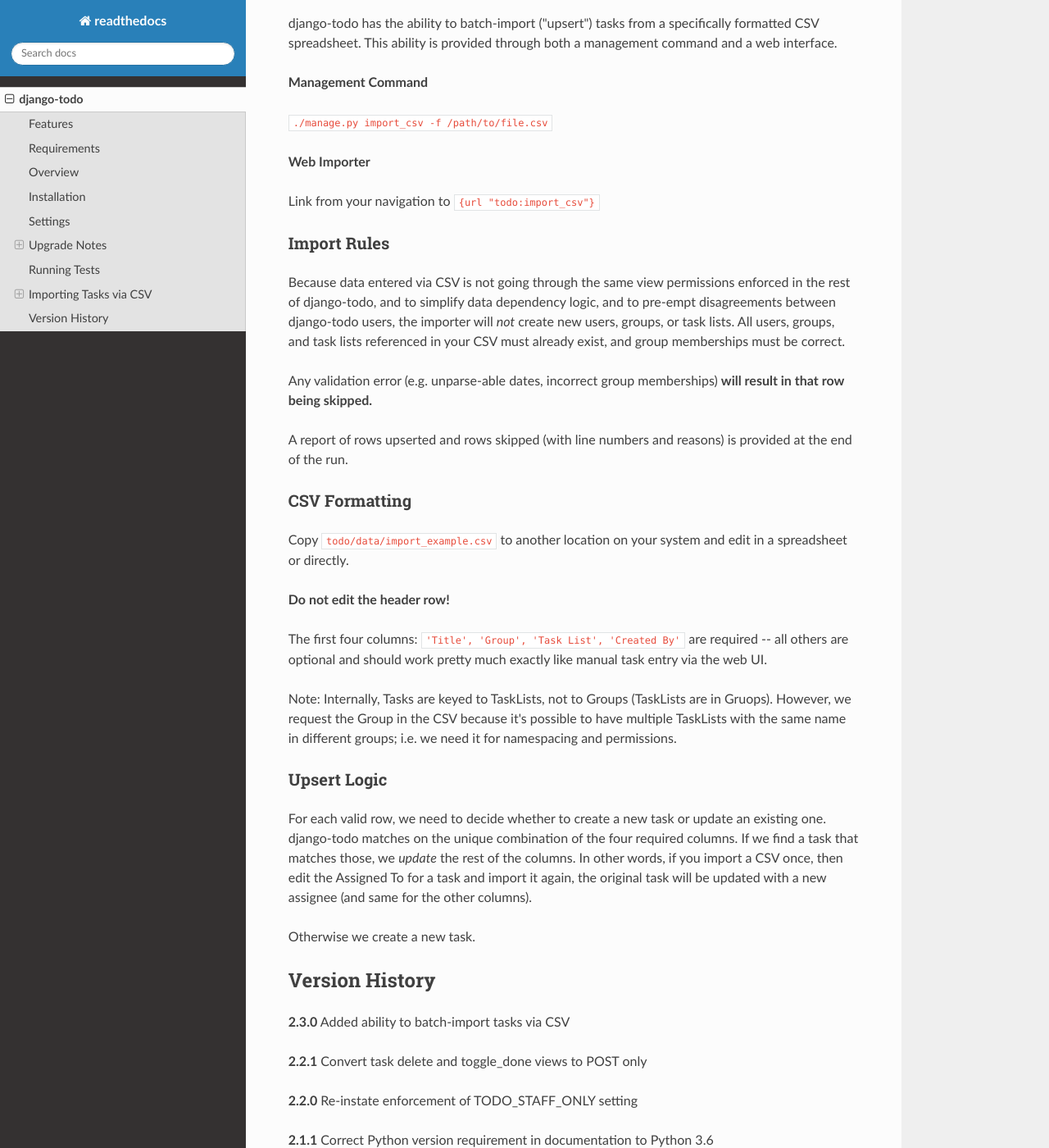
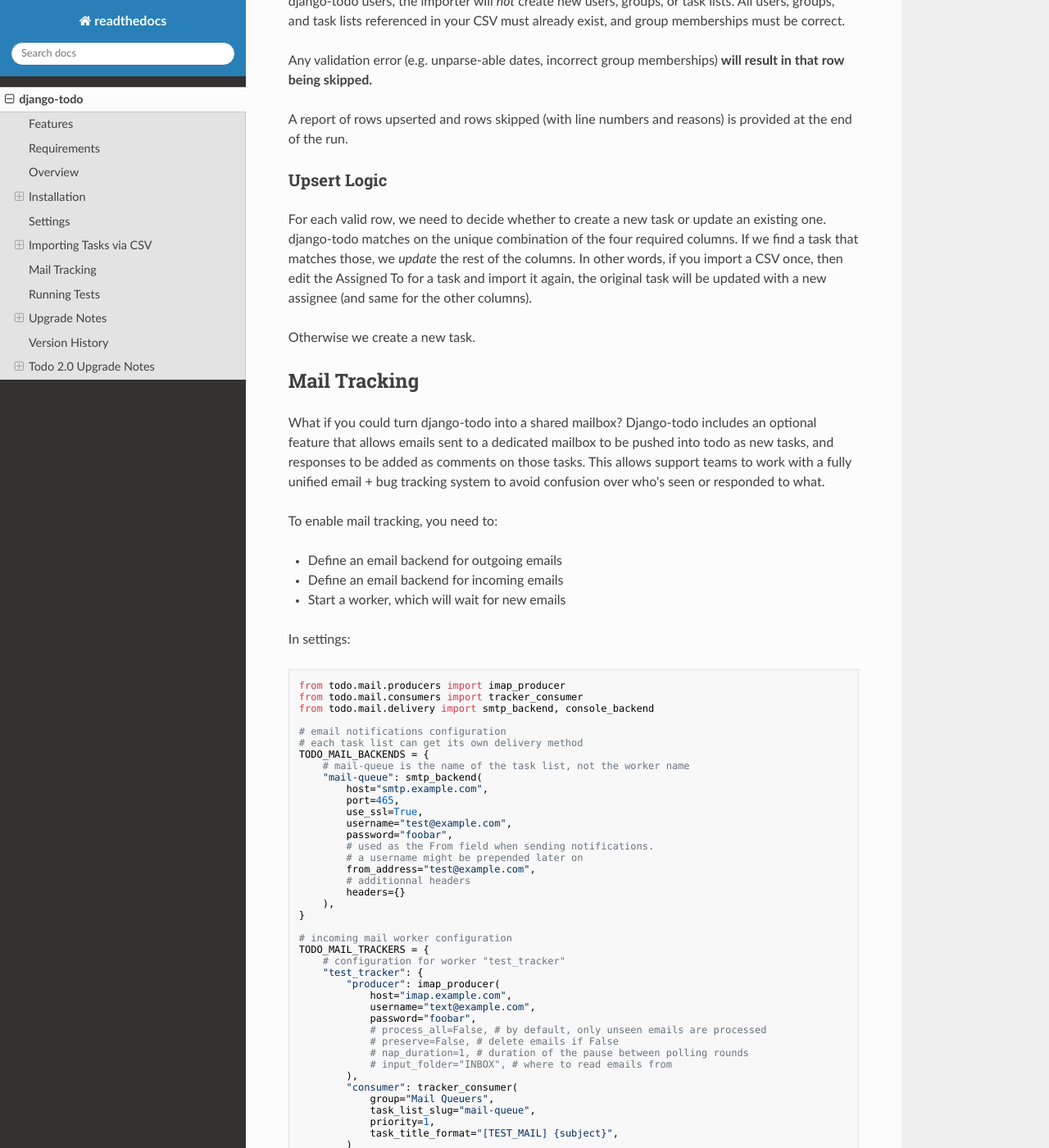
Before and after one commit to shacker/django-todo, an MkDocs documentation site: the page built from docs/index.md, in a window 1280 px wide and 1400 px high, scrolled down 4599 px. Shown: the whole window at 82% size. Built offline with MkDocs 1.6.1, drawn with Linux system fonts in a browser that asks for light colours; nearby versions of some CDN libraries; some of the changed text lies outside the part shown.

Commit message:
Update readme for 2.3 release

````diff
--- a/docs/index.md
+++ b/docs/index.md
@@ -15,6 +15,7 @@
 * Mobile-friendly (work in progress)
 * Separate view for My Tasks (across lists)
 * Batch-import tasks via CSV
+* Integrated mail tracking (unify a task list with an email box)
 
 
 ## Requirements
@@ -24,10 +25,11 @@
 * jQuery (full version, not "slim", for drag/drop prioritization)
 * Bootstrap (to work with provided templates, though you can override them)
 * bleach (`pip install bleach`)
+* django-autocomplete-light (optional, required for task merging)
 
 ## Overview
 
-The assumption is that your organization/publication/company has multiple groups of employees, each with multiple users (where actual users and groups map to Django Users and Groups). Users may belong to multiple groups, and each group can have multiple todo lists.
+We assume that your organization has multiple groups of employees, each with multiple users (where actual users and groups map to Django Users and Groups). Users may belong to multiple groups, and each group can have multiple todo lists.
 
 You must have at least one Group set up in Django admin, and that group must have at least one User as a member. This is true even if you're the sole user of django-todo.
 
@@ -51,10 +53,9 @@
 
 If using your own site, be sure you have jQuery and Bootstrap wired up and working.
 
-django-todo pages that require it will insert additional CSS/JavaScript into page heads,
-so your project's base templates must include:
+django-todo views that require it will insert additional CSS/JavaScript into page heads, so your project's base templates must include:
 
-```
+```jinja
 {% block extrahead %}{% endblock extrahead %}
 {% block extra_js %}{% endblock extra_js %}
 ```
@@ -78,37 +79,45 @@
 
 Add to your settings:
 
-    INSTALLED_APPS = (
-        ...
-        'todo',
-    )
+```
+INSTALLED_APPS = (
+    ...
+    'todo',
+)
+```
 
-Create database tables:
+Migrate in database tables:
 
-	python manage.py migrate todo
+`python manage.py migrate todo`
 
 Add to your URL conf:
 
-	path('todo/', include('todo.urls', namespace="todo")),
+`path('todo/', include('todo.urls', namespace="todo")),`
 
 Add links to your site's navigation system:
 
-    <a href="{% url 'todo:lists' %}">Todo Lists</a>
-    <a href="{% url 'todo:mine' %}">My Tasks</a>
+```
+<a href="{% url 'todo:lists' %}">Todo Lists</a>
+<a href="{% url 'todo:mine' %}">My Tasks</a>
+```
 
 django-todo makes use of the Django `messages` system. Make sure you have something like [this](https://docs.djangoproject.com/en/2.0/ref/contrib/messages/#displaying-messages) (link) in your `base.html`.
 
 Log in and access `/todo`!
 
+### Customizing Templates
+
 The provided templates are fairly bare-bones, and are meant as starting points only. Unlike previous versions of django-todo, they now ship as Bootstrap examples, but feel free to override them - there is no hard dependency on Bootstrap. To override a template, create a `todo` folder in your project's `templates` dir, then copy the template you want to override from django-todo source and into that dir.
+
+### Filing Public Tickets
 
 If you wish to use the public ticket-filing system, first create the list into which those tickets should be filed, then add its slug to `TODO_DEFAULT_LIST_SLUG` in settings (more on settings below).
 
 ## Settings
 
-Optional configuration options:
+Optional configuration params, which can be added to your project settings:
 
-```
+```python
 # Restrict access to ALL todo lists/views to `is_staff` users.
 # If False or unset, all users can see all views (but more granular permissions are still enforced
 # within views, such as requiring staff for adding and deleting lists).
@@ -127,11 +136,161 @@
 # Defaults to "/"
 TODO_PUBLIC_SUBMIT_REDIRECT = 'dashboard'
 
+# additionnal classes the comment body should hold
+# adding "text-monospace" makes comment monospace
+TODO_COMMENT_CLASSES = []
+
+# The following two settings are relevant only if you want todo to track a support mailbox -
+# see Mail Tracking below.
+TODO_MAIL_BACKENDS
+TODO_MAIL_TRACKERS
 ```
 
 The current django-todo version number is available from the [todo package](https://github.com/shacker/django-todo/blob/master/todo/__init__.py):
 
     python -c "import todo; print(todo.__version__)"
+
+## Importing Tasks via CSV
+
+django-todo has the ability to batch-import ("upsert") tasks from a specifically formatted CSV spreadsheet. This ability is provided through both a management command and a web interface.
+
+**Management Command**
+
+`./manage.py import_csv -f /path/to/file.csv`
+
+**Web Importer**
+
+Link from your navigation to `{url "todo:import_csv"}`. Follow the resulting link for the CSV web upload view.
+
+
+### CSV Formatting
+
+Copy `todo/data/import_example.csv` to another location on your system and edit in a spreadsheet or directly.
+
+**Do not edit the header row!**
+
+The first four columns: `'Title', 'Group', 'Task List', 'Created By'` are required -- all others are optional and should work pretty much exactly like manual task entry via the web UI.
+
+Note: Internally, Tasks are keyed to TaskLists, not to Groups (TaskLists are in Gruops). However, we request the Group in the CSV
+because it's possible to have multiple TaskLists with the same name in different groups; i.e. we need it for namespacing and permissions.
+
+
+### Import Rules
+
+Because data entered via CSV is not going through the same view permissions enforced in the rest of django-todo, and to simplify data dependency logic, and to pre-empt disagreements between django-todo users, the importer will *not* create new users, groups, or task lists. All users, groups, and task lists referenced in your CSV must already exist, and group memberships must be correct.
+
+Any validation error (e.g. unparse-able dates, incorrect group memberships) **will result in that row being skipped.**
+
+A report of rows upserted and rows skipped (with line numbers and reasons) is provided at the end of the run.
+
+### Upsert Logic
+
+For each valid row, we need to decide whether to create a new task or update an existing one. django-todo matches on the unique combination of the four required columns. If we find a task that matches those, we *update* the rest of the columns. In other words, if you import a CSV once, then edit the Assigned To for a task and import it again, the original task will be updated with a new assignee (and same for the other columns).
+
+Otherwise we create a new task.
+
+
+## Mail Tracking
+
+What if you could turn django-todo into a shared mailbox? Django-todo includes an optional feature that allows emails
+sent to a dedicated mailbox to be pushed into todo as new tasks, and responses to be added as comments on those tasks.
+This allows support teams to work with a fully unified email + bug tracking system to avoid confusion over who's seen or
+responded to what.
+
+To enable mail tracking, you need to:
+
+ - Define an email backend for outgoing emails
+ - Define an email backend for incoming emails
+ - Start a worker, which will wait for new emails
+
+In settings:
+
+```python
+from todo.mail.producers import imap_producer
+from todo.mail.consumers import tracker_consumer
+from todo.mail.delivery import smtp_backend, console_backend
+
+# email notifications configuration
+# each task list can get its own delivery method
+TODO_MAIL_BACKENDS = {
+    # mail-queue is the name of the task list, not the worker name
+    "mail-queue": smtp_backend(
+        host="smtp.example.com",
+        port=465,
+        use_ssl=True,
+        username="test@example.com",
+        password="foobar",
+        # used as the From field when sending notifications.
+        # a username might be prepended later on
+        from_address="test@example.com",
+        # additionnal headers
+        headers={}
+    ),
+}
+
+# incoming mail worker configuration
+TODO_MAIL_TRACKERS = {
+    # configuration for worker "test_tracker"
+    "test_tracker": {
+        "producer": imap_producer(
+            host="imap.example.com",
+            username="text@example.com",
+            password="foobar",
+            # process_all=False, # by default, only unseen emails are processed
+            # preserve=False, # delete emails if False
+            # nap_duration=1, # duration of the pause between polling rounds
+            # input_folder="INBOX", # where to read emails from
+        ),
+        "consumer": tracker_consumer(
+            group="Mail Queuers",
+            task_list_slug="mail-queue",
+            priority=1,
+            task_title_format="[TEST_MAIL] {subject}",
+        )
+    }
+}
+```
+
+A mail worker can be started with:
+
+```sh
+./manage.py mail_worker test_tracker
+```
+
+Some views and URLs were renamed in 2.0 for logical consistency. If this affects you, see source code and the demo GTD site for reference to the new URL names.
+
+If you want to log mail events, make sure to properly configure django logging:
+
+```python
+LOGGING = {
+    'version': 1,
+    'disable_existing_loggers': False,
+    'handlers': {
+        'console': {
+            'class': 'logging.StreamHandler',
+        },
+    },
+    'loggers': {
+        '': {
+            'handlers': ['console'],
+            'level': 'DEBUG',
+            'propagate': True,
+        },
+    },
+}
+```
+
+
+## Running Tests
+
+django-todo uses pytest exclusively for testing. The best way to run the suite is to clone django-todo into its own directory, install pytest, then:
+
+	pip install pytest pytest-django
+	pip install --editable .
+	pytest -x -v
+
+The previous `tox` system was removed with the v2 release, since we no longer aim to support older Python or Django versions.
+
 
 ## Upgrade Notes
 
@@ -151,62 +310,11 @@
 
 django-todo no longer references a jQuery datepicker, but defaults to native html5 browser datepicker (not supported by Safari, unforunately). Feel free to implement one of your choosing.
 
-### URLs
-
-Some views and URLs were renamed in 2.0 for logical consistency. If this affects you, see source code and the demo GTD site for reference to the new URL names.
-
-
-## Running Tests
-
-django-todo uses pytest exclusively for testing. The best way to run the suite is to clone django-todo into its own directory, install pytest, then:
-
-	pip install pytest pytest-django
-	pip install --editable .
-	pytest -x -v
-
-The previous `tox` system was removed with the v2 release, since we no longer aim to support older Python or Django versions.
-
-## Importing Tasks via CSV
-
-django-todo has the ability to batch-import ("upsert") tasks from a specifically formatted CSV spreadsheet. This ability is provided through both a management command and a web interface.
-
-**Management Command**
-
-`./manage.py import_csv -f /path/to/file.csv`
-
-**Web Importer**
-
-Link from your navigation to `{url "todo:import_csv"}`
-
-### Import Rules
-
-Because data entered via CSV is not going through the same view permissions enforced in the rest of django-todo, and to simplify data dependency logic, and to pre-empt disagreements between django-todo users, the importer will *not* create new users, groups, or task lists. All users, groups, and task lists referenced in your CSV must already exist, and group memberships must be correct.
-
-Any validation error (e.g. unparse-able dates, incorrect group memberships) **will result in that row being skipped.**
-
-A report of rows upserted and rows skipped (with line numbers and reasons) is provided at the end of the run.
-
-### CSV Formatting
-
-Copy `todo/data/import_example.csv` to another location on your system and edit in a spreadsheet or directly.
-
-**Do not edit the header row!**
-
-The first four columns: `'Title', 'Group', 'Task List', 'Created By'` are required -- all others are optional and should work pretty much exactly like manual task entry via the web UI.
-
-Note: Internally, Tasks are keyed to TaskLists, not to Groups (TaskLists are in Gruops). However, we request the Group in the CSV
-because it's possible to have multiple TaskLists with the same name in different groups; i.e. we need it for namespacing and permissions.
-
-### Upsert Logic
-
-For each valid row, we need to decide whether to create a new task or update an existing one. django-todo matches on the unique combination of the four required columns. If we find a task that matches those, we *update* the rest of the columns. In other words, if you import a CSV once, then edit the Assigned To for a task and import it again, the original task will be updated with a new assignee (and same for the other columns).
-
-Otherwise we create a new task.
-
-
 ## Version History
 
-**2.3.0** Added ability to batch-import tasks via CSV
+**2.3.0** Implement mail tracking system. Added ability to batch-import tasks via CSV. Fixed task re-ordering if task deleted behind the scenes.
+
+**2.2.2** Update dependencies
 
 **2.2.1** Convert task delete and toggle_done views to POST only
 
@@ -267,3 +375,25 @@
 **0.9.1** - Removed context_processors.py - leftover turdlet
 
 **0.9** - First release
+
+## Todo 2.0 Upgrade Notes
+
+django-todo 2.0 was rebuilt almost from the ground up, and included some radical changes, including model name changes. As a result, it is *not compatible* with data from django-todo 1.x. If you would like to upgrade an existing installation, try this:
+
+*  Use `./manage.py dumpdata todo --indent 4 > todo.json` to export your old todo data
+*  Edit the dump file, replacing the old model names `Item` and `List` with the new model names (`Task` and `TaskList`)
+*  Delete your existing todo data
+*  Uninstall the old todo app and reinstall
+*  Migrate, then use `./manage.py loaddata todo.json` to import the edited data
+
+### Why not provide migrations?
+
+That was the plan, but unfortunately, `makemigrations` created new tables and dropped the old ones, making this a destructive update. Renaming models is unfortunately not something `makemigrations` can do, and I really didn't want to keep the badly named original models. Sorry!
+
+### Datepicker
+
+django-todo no longer references a jQuery datepicker, but defaults to native html5 browser datepicker (not supported by Safari, unforunately). Feel free to implement one of your choosing.
+
+### URLs
+
+Some views and URLs were renamed for logical consistency. If this affects you, see source code and the demo GTD site for reference to the new URL names.
````
Also changed, not shown: README.md (+17 -14 lines).
